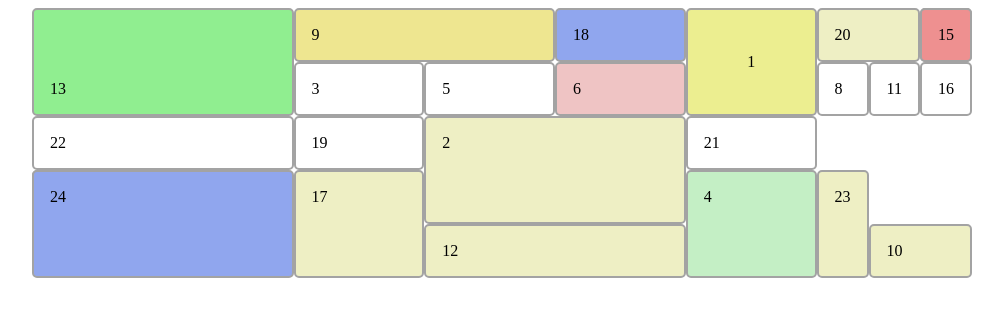
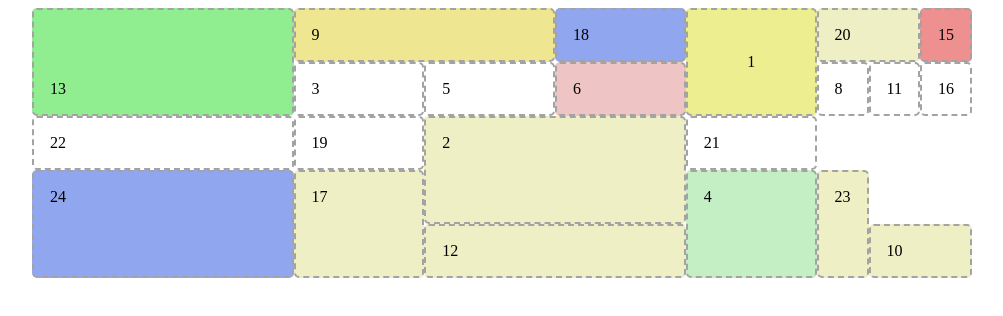
Before and after one commit to tunourah/grid-lab, a plain HTML site: page index.html in a window 1280 px wide. Shown: the whole page, without its empty margins (138-1141 px from the left). Drawn offline with Linux system fonts and the light colour scheme.

Commit message:
add border to the div

```diff
--- a/style.css
+++ b/style.css
@@ -7,7 +7,7 @@
   }
 
   .wrapper  div {
-    border: 2px solid rgb(163, 163, 163);
+    border: 2px  dashed rgb(163, 163, 163);
     border-radius: 5px;
 
     padding: 1em;
```
